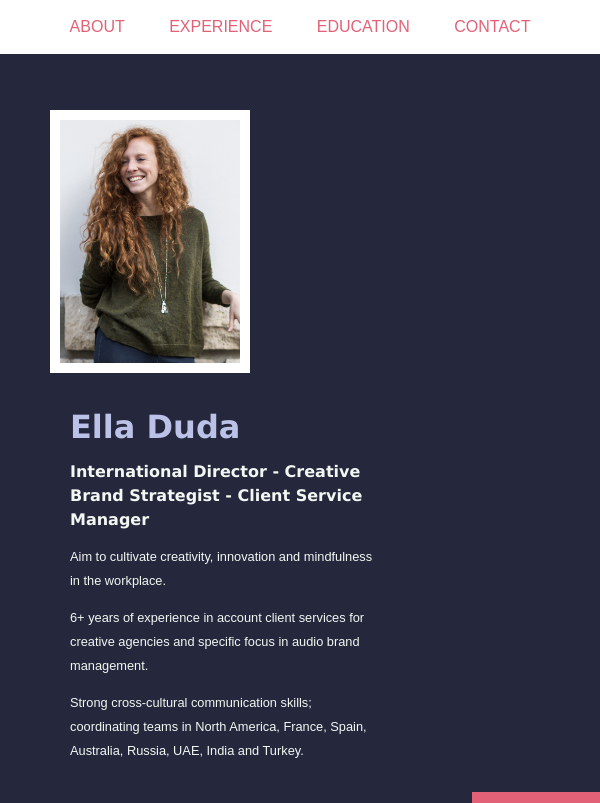
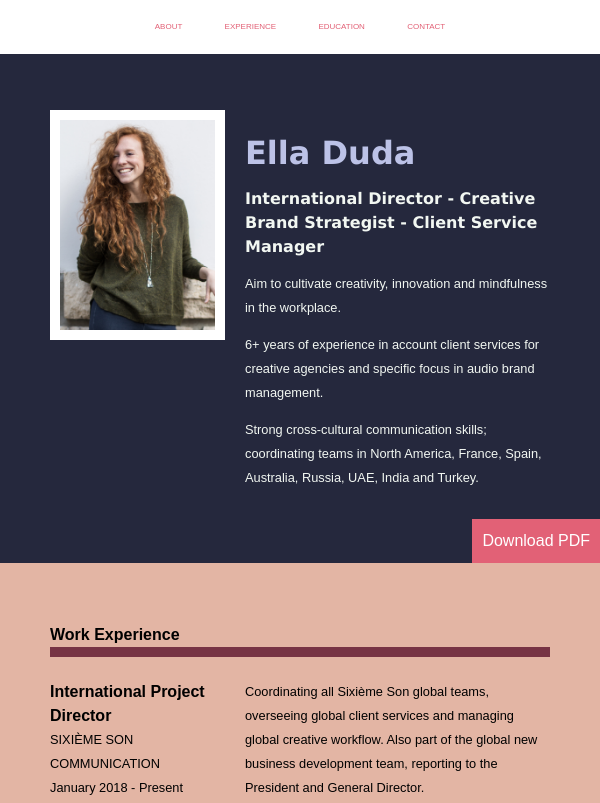
Before and after one commit to Doodah88/Resume, a plain HTML site: page index.html in a window 600 px wide. Shown: the top 803 px of the page. Drawn offline with Linux system fonts and the light colour scheme; files whose address does not match are found by name.

Commit message:
finalized CSS responsive media queries.

```diff
--- a/css/style.css
+++ b/css/style.css
@@ -14,6 +14,7 @@ light blue: #bcc2e7
 
 html {
     box-sizing: border-box;
+    font-size: 1em;
 }
 
 *, *:before, *:after {
@@ -31,19 +32,6 @@ body {
     margin: 0 auto;
     padding: 60px 50px;
     overflow: auto;
-}
-
-.col-wide {
-    width: 65%;
-    float: left;
-    padding-left: 20px;
-    padding-top: 20px;
-}
-
-.col-narrow {
-    width: 35%;
-    float: left;
-    padding-top: 20px;
 }
 
 .col-none {
@@ -84,7 +72,6 @@ header {
 
 .profile-img {
     border: white solid 10px;
-    padding-top: 0px;
 }
 
 .download {
@@ -216,3 +203,37 @@ a:hover {
         font-size: .8em
     }
 }
+
+@media screen and (min-width: 600px) {
+
+.col-wide {
+    width: 65%;
+    float: left;
+    padding-left: 20px;
+    padding-top: 10px;
+}
+
+.col-narrow {
+    width: 35%;
+    float: left;
+    padding-top: 10px;
+}
+
+.profile-img {
+    padding-top: 0px;
+}
+
+}
+
+@media screen and (max-width: 600px) {
+    .col-none {
+        display: none;
+        border-bottom: 10px solid #773344;
+    }
+
+    nav {
+        font-size: .5em;
+    }
+
+
+}
```
